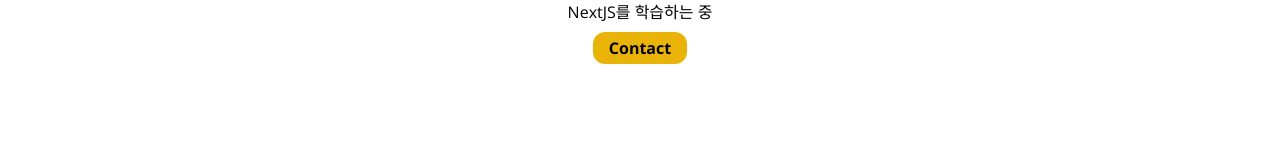
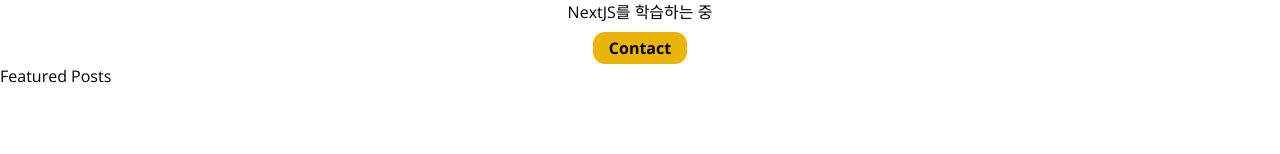
Before and after one commit to whoyoung90/Next-blog, a Next.js app: page / in a window 1280 px wide. Shown: the part 473-627 px from the top of the page. Built offline with nearby package versions, Linux system fonts and the light colour scheme.

Commit message:
study: 230823 피쳐된 포스트 보여주기

```diff
--- /dev/null
+++ b/src/API/posts.ts
@@ -0,0 +1,18 @@
+import path from "path";
+import { readFile } from "fs/promises";
+
+export type Post = {
+  title: string;
+  description: string;
+  date: Date;
+  category: string;
+  path: string;
+  featured: boolean;
+};
+
+export async function getAllPosts(): Promise<Post[]> {
+  const filePath = path.join(process.cwd(), "data", "posts.json");
+  return readFile(filePath, "utf-8")
+    .then<Post[]>(JSON.parse) // ((data) => JSON.parse(data)) 전달 및 호출 인자가 동일하면 생략가능
+    .then((posts) => posts.sort((a, b) => (a.date > b.date ? -1 : 1)));
+}
--- a/src/app/page.tsx
+++ b/src/app/page.tsx
@@ -1,9 +1,11 @@
 import Hero from "@/components/Hero";
+import FeaturedPost from "@/components/FeaturedPosts";
 
 export default function HomePage() {
   return (
     <section>
       <Hero />
+      <FeaturedPost />
     </section>
   );
 }
--- /dev/null
+++ b/src/components/FeaturedPosts.tsx
@@ -0,0 +1,10 @@
+import PostsGrid from "./PostsGrid";
+
+export default function FeaturedPost() {
+  return (
+    <section>
+      <h2>Featured Posts</h2>
+      <PostsGrid />
+    </section>
+  );
+}
--- /dev/null
+++ b/src/components/PostsGrid.tsx
@@ -0,0 +1,3 @@
+export default function PostsGrid() {
+  return <></>;
+}
```
